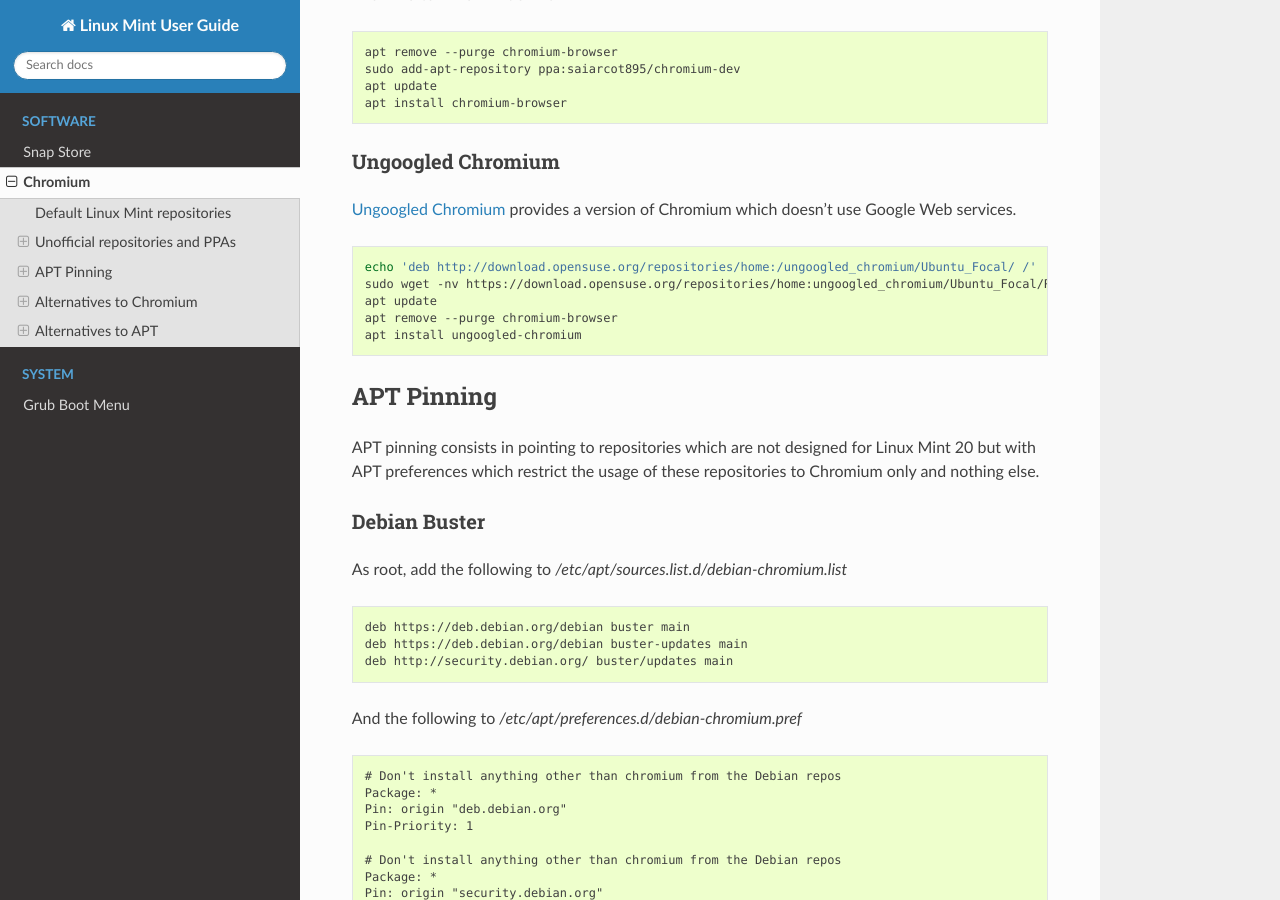
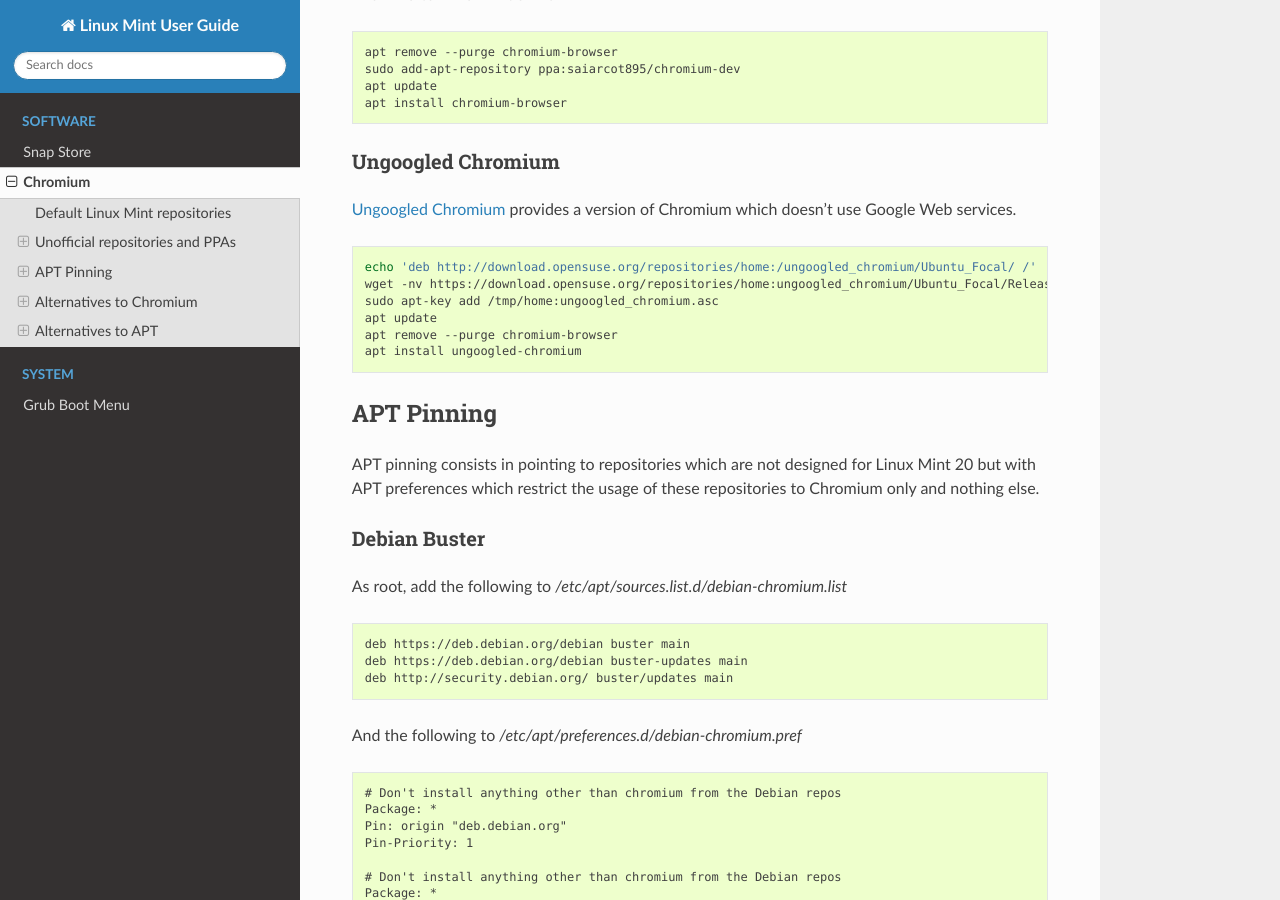
Before and after one commit to linuxmint/doc-user-guide, a Sphinx documentation site: the page built from docs/chromium.rst, in a window 1280 px wide and 900 px high, scrolled down 1777 px. Built offline with Sphinx 7.4.7 and the Read the Docs theme 2.0.0, drawn with Linux system fonts in a browser that asks for light colours.

Commit message:
Chromium - fix ungoogled-chromium key installation

```diff
--- a/docs/chromium.rst
+++ b/docs/chromium.rst
@@ -88,7 +88,8 @@
 .. code-block:: bash
 
 	echo 'deb http://download.opensuse.org/repositories/home:/ungoogled_chromium/Ubuntu_Focal/ /' | sudo tee /etc/apt/sources.list.d/home:ungoogled_chromium.list
-	sudo wget -nv https://download.opensuse.org/repositories/home:ungoogled_chromium/Ubuntu_Focal/Release.key -O "/etc/apt/trusted.gpg.d/home:ungoogled_chromium.asc"
+	wget -nv https://download.opensuse.org/repositories/home:ungoogled_chromium/Ubuntu_Focal/Release.key -O /tmp/home:ungoogled_chromium.asc
+	sudo apt-key add /tmp/home:ungoogled_chromium.asc
 	apt update
 	apt remove --purge chromium-browser
 	apt install ungoogled-chromium
```
